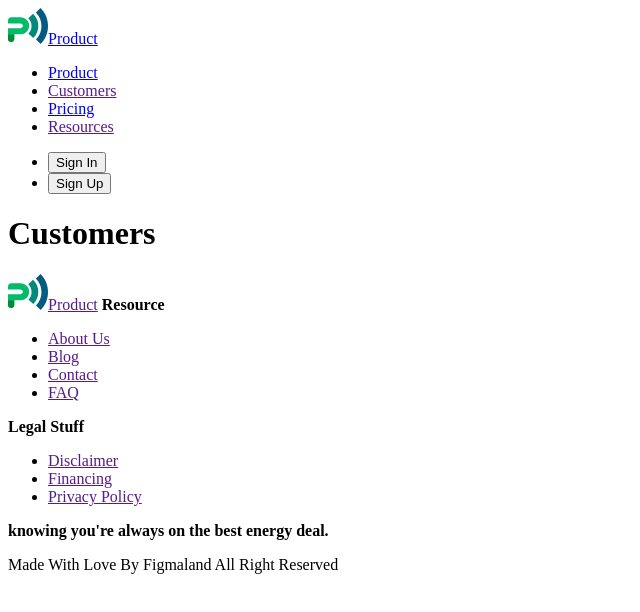
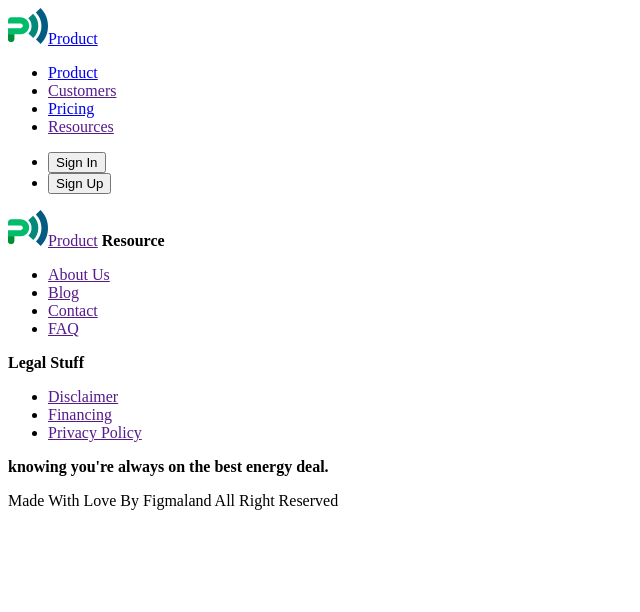
Before and after one commit to Sivonenko/Business-promotion-119, a plain HTML site: page customers.html in a window 1280 px wide. Shown: the whole page, without its empty margins (0-640 px from the left). Drawn offline with Linux system fonts and the light colour scheme.

Commit message:
fix customers page

```diff
--- a/customers.html
+++ b/customers.html
@@ -23,9 +23,7 @@
         <li><button type="button">Sign Up</button></li>
       </ul>
     </header>
-    <main>
-      <h1>Customers</h1>
-    </main>
+    <main></main>
     <footer>
       <a href=""><img src="./images/logo.svg" alt="" />Product</a>
       <b>Resource</b>
```
